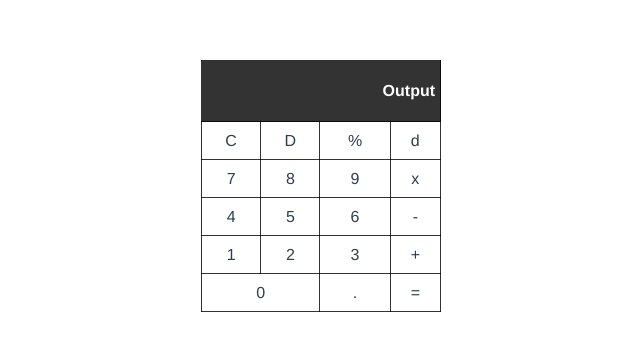
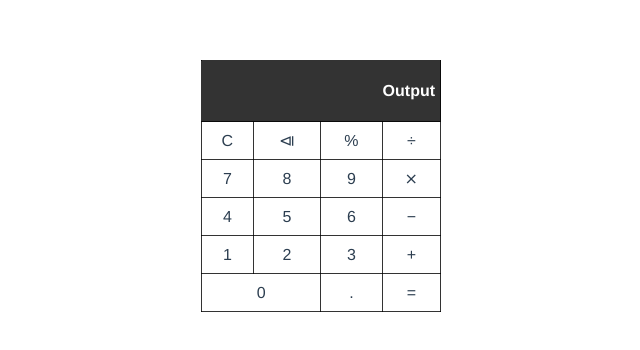
Before and after one commit to sumit811/vue-calculator, a Vue app: page / in a window 1280 px wide. Shown: the top 350 px of the page, without its empty margins (319-959 px from the left). Built offline with nearby package versions, Linux system fonts and the light colour scheme.

Commit message:
base structure with htmlentites

```diff
--- a/src/components/HelloWorld.vue
+++ b/src/components/HelloWorld.vue
@@ -6,32 +6,32 @@
       </tr>
       <tr>
         <td>C</td>
-        <td>D</td>
-        <td>%</td>
-        <td>d</td>
+        <td>&LeftTriangleBar;</td>
+        <td>&percnt;</td>
+        <td>&divide;</td>
       </tr>
       <tr>
         <td>7</td>
         <td>8</td>
         <td>9</td>
-        <td>x</td>
+        <td>&Cross;</td>
       </tr>
       <tr>
         <td>4</td>
         <td>5</td>
         <td>6</td>
-        <td>-</td>
+        <td>&minus;</td>
       </tr>
       <tr>
         <td>1</td>
         <td>2</td>
         <td>3</td>
-        <td>+</td>
+        <td>&plus;</td>
       </tr>
       <tr>
         <td colspan="2">0</td>
         <td>.</td>
-        <td>=</td>
+        <td>&equals;</td>
       </tr>
     </table>
   </div>
```
